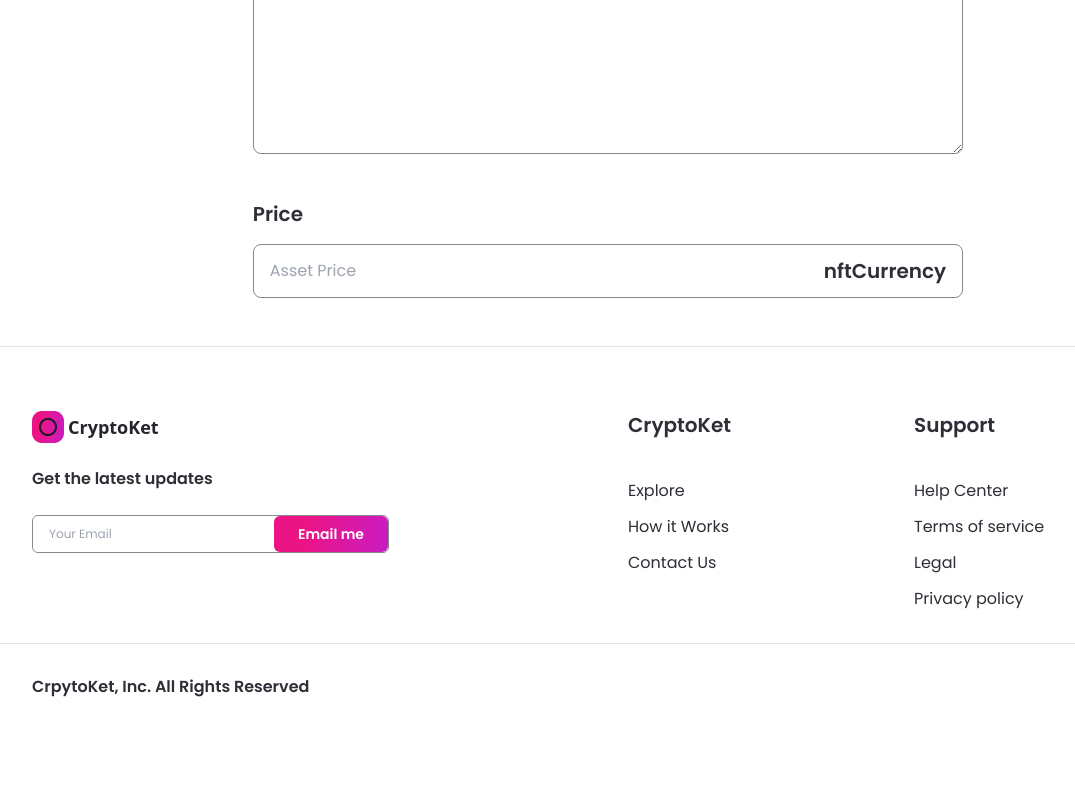
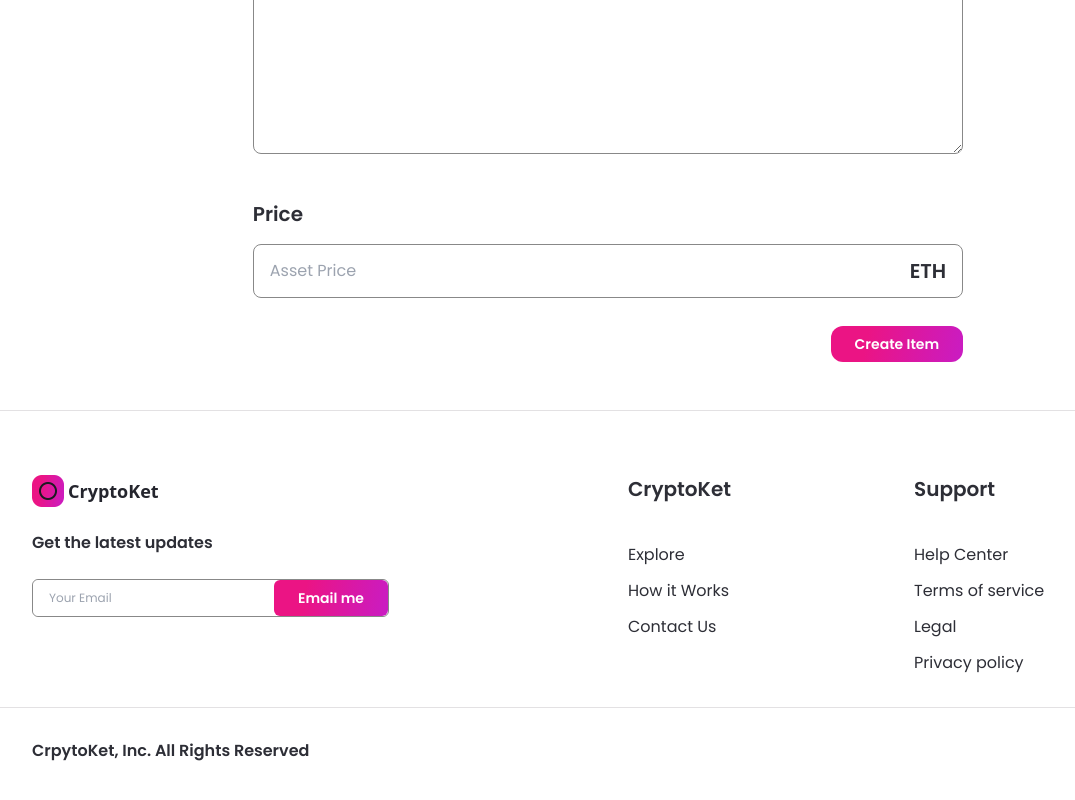
Before and after one commit to Joseeph5/NFT-Marketplace, a Next.js app: page /create-nft in a window 1280 px wide. Shown: the part 897-1697 px from the top of the page, without its empty margins (32-1107 px from the left). Before the commit the page ends 1663 px from the top, so only its background shows below. Built offline with nearby package versions, Linux system fonts and the light colour scheme.

Commit message:
finishing create-nft page

```diff
--- a/components/Input.tsx
+++ b/components/Input.tsx
@@ -21,7 +21,7 @@ const Input = ({ inputType, title, placeholder, handleClick }: InputProps) => {
             onChange={handleClick}
           />
           <p className='font-poppins dark:text-white text-nft-black-1 font-semibold text-xl'>
-            {'nftCurrency'}
+            ETH
           </p>
         </div>
       ) : inputType === 'textarea' ? (
--- a/pages/create-nft.tsx
+++ b/pages/create-nft.tsx
@@ -10,6 +10,7 @@ import images from '../assets';
 function CreateNft() {
   const [fileUrl, setFileUrl] = useState(null);
   const { theme } = useTheme();
+  const router = useRouter();
 
   const onDrop = useCallback(async () => {}, []);
 
@@ -33,6 +34,14 @@ function CreateNft() {
   );
 
   const [formInput, updateFormInput] = useState({ price: '', name: '', description: '' });
+
+  const createMarket = async () => {
+    const { name, description, price } = formInput;
+    if (!name || !description || !price || !fileUrl) return;
+    /* first, upload to IPFS */
+
+    router.push('/');
+  };
 
   return (
     <div className='flex justify-center sm:px-4 p-12'>
@@ -95,6 +104,14 @@ function CreateNft() {
           placeholder='Asset Price'
           handleClick={(e) => updateFormInput({ ...formInput, price: e.target.value })}
         />
+        <div className='mt-7 w-full flex justify-end'>
+          <Button
+            btnName='Create Item'
+            btnType='primary'
+            classStyles='rounded-xl'
+            handleClick={createMarket}
+          />
+        </div>
       </div>
     </div>
   );
```
